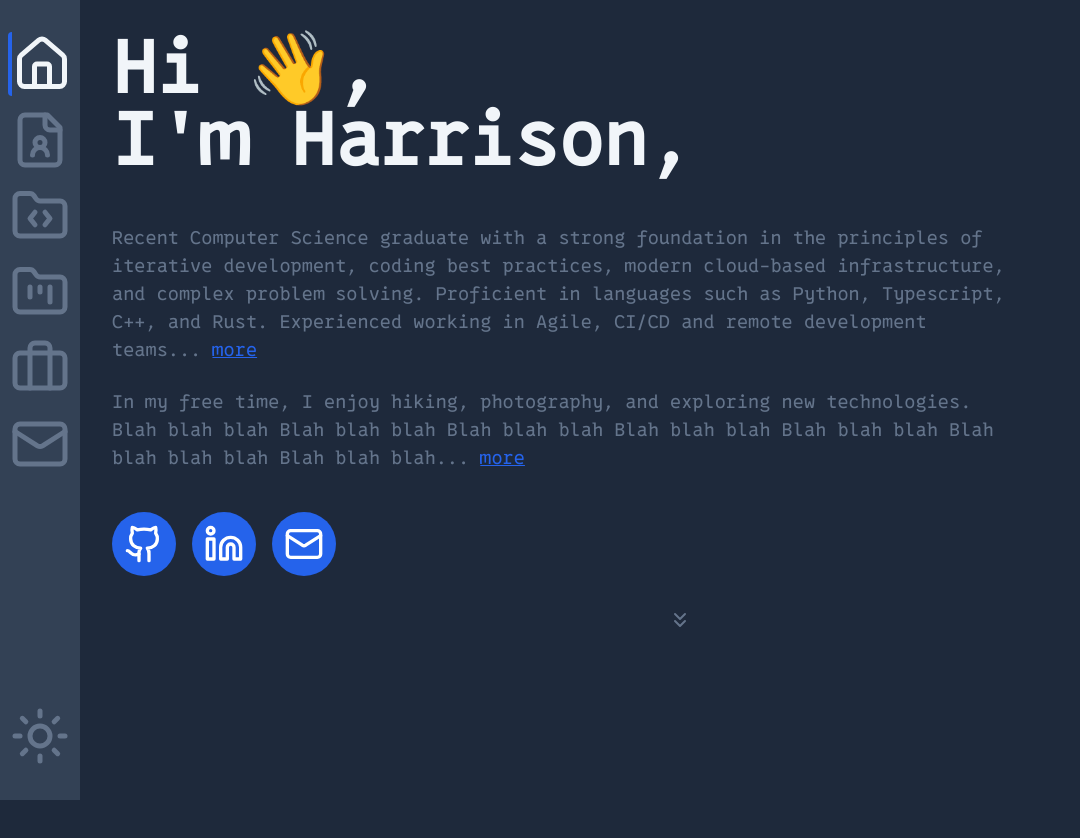
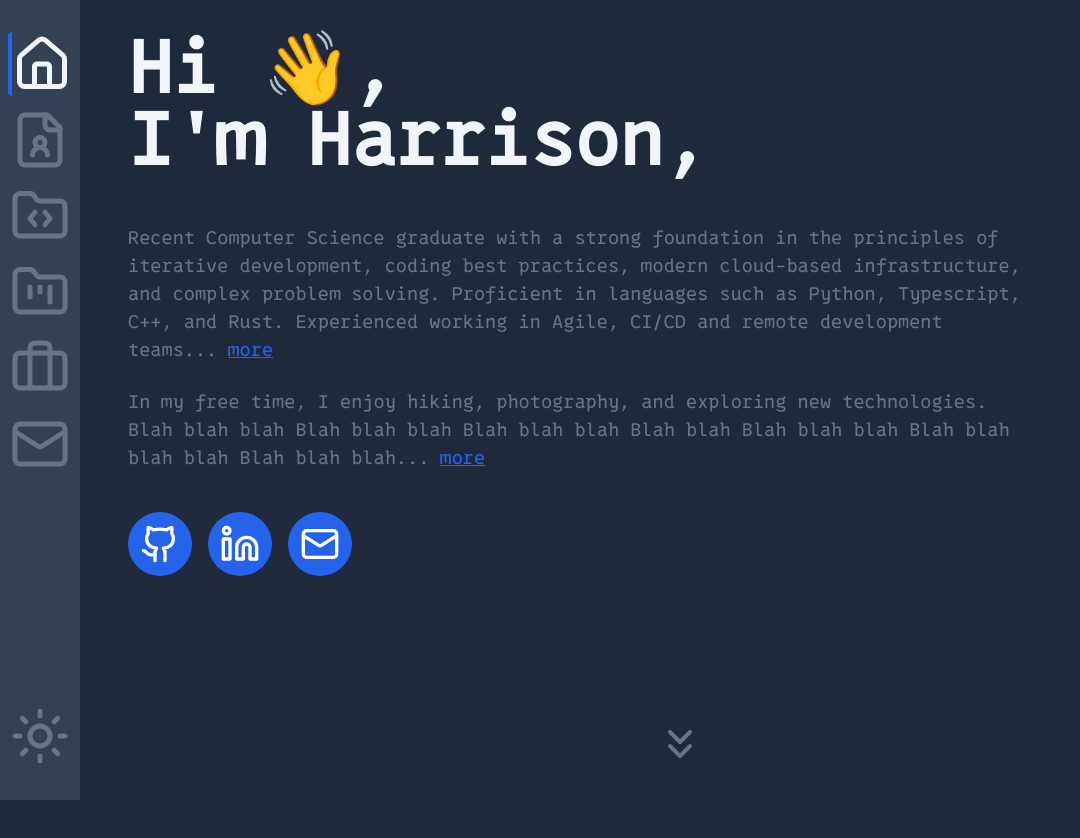
Before and after one commit to Harrison-Blair/personal-website, a Next.js app: page / in a window 1280 px wide. Shown: the top 838 px of the page, without its empty margins (0-1080 px from the left). Built offline with nearby package versions, Linux system fonts and the light colour scheme.

Commit message:
Snap Chevron to bottom of screen

```diff
--- a/src/app/page.tsx
+++ b/src/app/page.tsx
@@ -4,13 +4,13 @@ import { Github, Linkedin, Mail, ChevronsDown } from 'lucide-react';
 
 export default function Home() {
   return (
-    <div className="min-h-screen grid grid-rows-3">
-      <div className="row-span-2 flex flex-col items-start max-w-4xl">
-        <h1 className="text-7xl font-bold mb-12">
+    <div className="min-h-screen flex flex-col justify-between px-4"> {/* Flex layout with padding */}
+      <div className="flex flex-col justify-center items-start max-w-4xl"> {/* Center content vertically */}
+        <h1 className="text-4xl md:text-5xl lg:text-7xl font-bold mb-6 md:mb-12"> {/* Responsive font */}
           Hi 👋,<br />
           I'm Harrison,
         </h1>
-        <p className="text-lg mb-6 text-[var(--secondary)]">
+        <p className="text-base md:text-lg mb-4 md:mb-6 text-[var(--secondary)]">
           Recent Computer Science graduate with a strong foundation in the principles of iterative development, coding
           best practices, modern cloud-based infrastructure, and complex problem solving. Proficient in languages such as
           Python, Typescript, C++, and Rust. Experienced working in Agile, CI/CD and remote development teams...{" "}
@@ -18,14 +18,14 @@ export default function Home() {
               more
             </Link>
         </p>
-        <p className="text-lg mb-6 text-[var(--secondary)]">
+        <p className="text-base md:text-lg mb-4 md:mb-6 text-[var(--secondary)]">
           In my free time, I enjoy hiking, photography, and exploring new technologies. Blah blah blah Blah blah blah
-          Blah blah blah Blah blah blah Blah blah blah Blah blah blah blah Blah blah blah...{" "}
+          Blah blah blah Blah blah Blah blah blah Blah blah blah blah Blah blah blah...{" "}
             <Link href="/about" className="text-blue-600 hover:text-blue-800 underline">
               more
             </Link>
         </p>
-        <div className="flex space-x-4 mt-4">
+        <div className="flex space-x-2 md:space-x-4 mt-4">
           <CircularButton
             href="https://github.com/Harrison-Blair"
             icon={Github}
@@ -48,8 +48,8 @@ export default function Home() {
           />
         </div>
       </div>
-      <div className="flex justify-center pt-8">
-        <ChevronsDown size={24} className="text-[var(--secondary)]" />
+      <div className="flex justify-center pb-16">
+        <ChevronsDown size={48} className="text-[var(--secondary)]" />
       </div>
     </div>
   );
```
